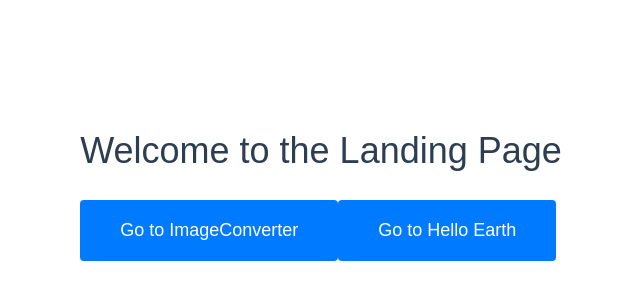
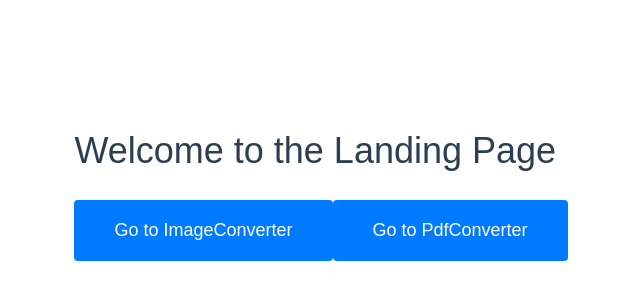
Before and after one commit to NerdNextDoor-Technologies/PixelPerfect, a Vue app in the folder vue-project/: page / in a window 1280 px wide. Shown: the part 38-338 px from the top of the page, without its empty margins (319-959 px from the left). Built offline with nearby package versions, Linux system fonts and the light colour scheme.

Commit message:
pdfcomponentadded

```diff
--- a/vue-project/src/components/LandingPage.vue
+++ b/vue-project/src/components/LandingPage.vue
@@ -2,7 +2,7 @@
     <div>
       <h1>Welcome to the Landing Page</h1>
       <button @click="navigate('ImageConverter')">Go to ImageConverter</button>
-      <button @click="navigate('hello-earth')">Go to Hello Earth</button>
+      <button @click="navigate('PdfConverter')">Go to PdfConverter</button>
     </div>
   </template>
 
```
Also changed, not shown: vue-project/src/router.js (+4 -4 lines), vue-project/src/components/PdfConverter.vue (renamed from vue-project/src/components/HelloEarth.vue).
